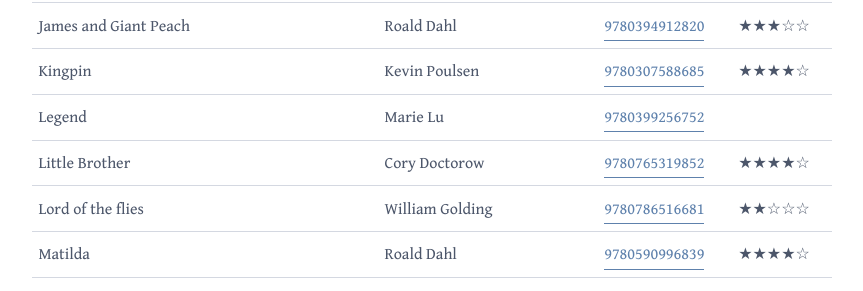
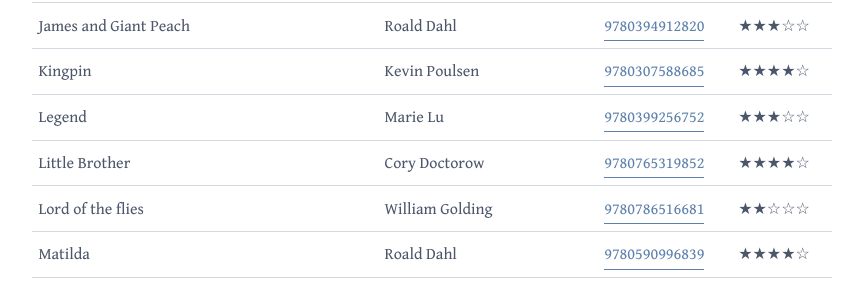
Before and after one commit to cimm/suffix, a Jekyll site: the page built from books/index.html, in a window 1280 px wide and 900 px high, scrolled down 1025 px. Shown: the part 155-446 px from the top of the window, without its empty margins (208-1071 px from the left). Built offline with Jekyll 4.4.1, drawn with Linux system fonts in a browser that asks for light colours; some web fonts are replaced.

Commit message:
Add book rating Legend

```diff
--- a/books/index.html
+++ b/books/index.html
@@ -27,7 +27,7 @@ books:
   - ["Information Doesn’t Want to Be Free", "Cory Doctorow", 9781940450285, 3]
   - ["James and Giant Peach", "Roald Dahl", 9780394912820, 3]
   - ["Kingpin", "Kevin Poulsen", 9780307588685, 4]
-  - ["Legend", "Marie Lu", 9780399256752, 9999]
+  - ["Legend", "Marie Lu", 9780399256752, 3]
   - ["Little Brother", "Cory Doctorow", 9780765319852, 4]
   - ["Lord of the flies", "William Golding", 9780786516681, 2]
   - ["Matilda", "Roald Dahl", 9780590996839, 4]
```
